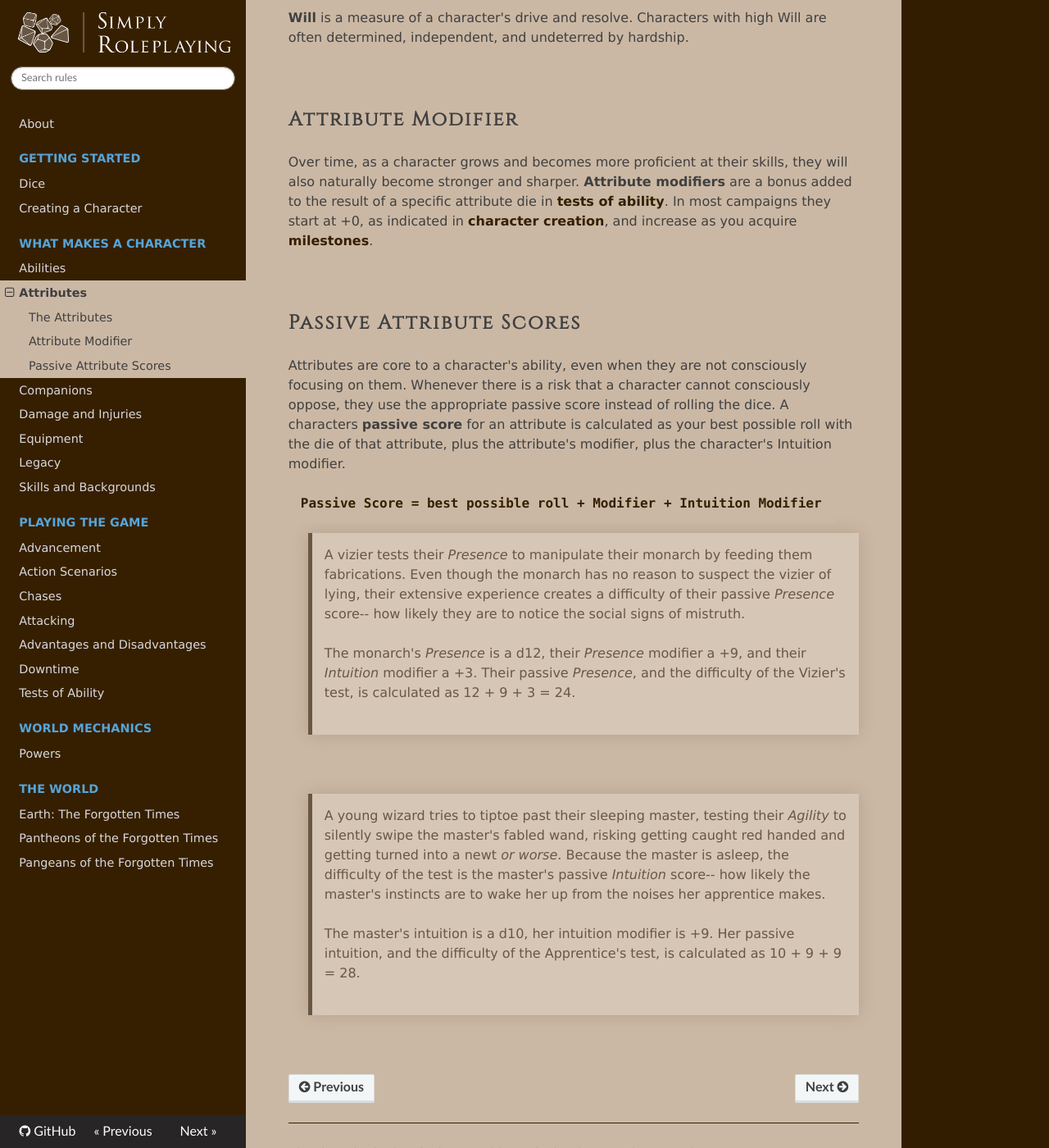
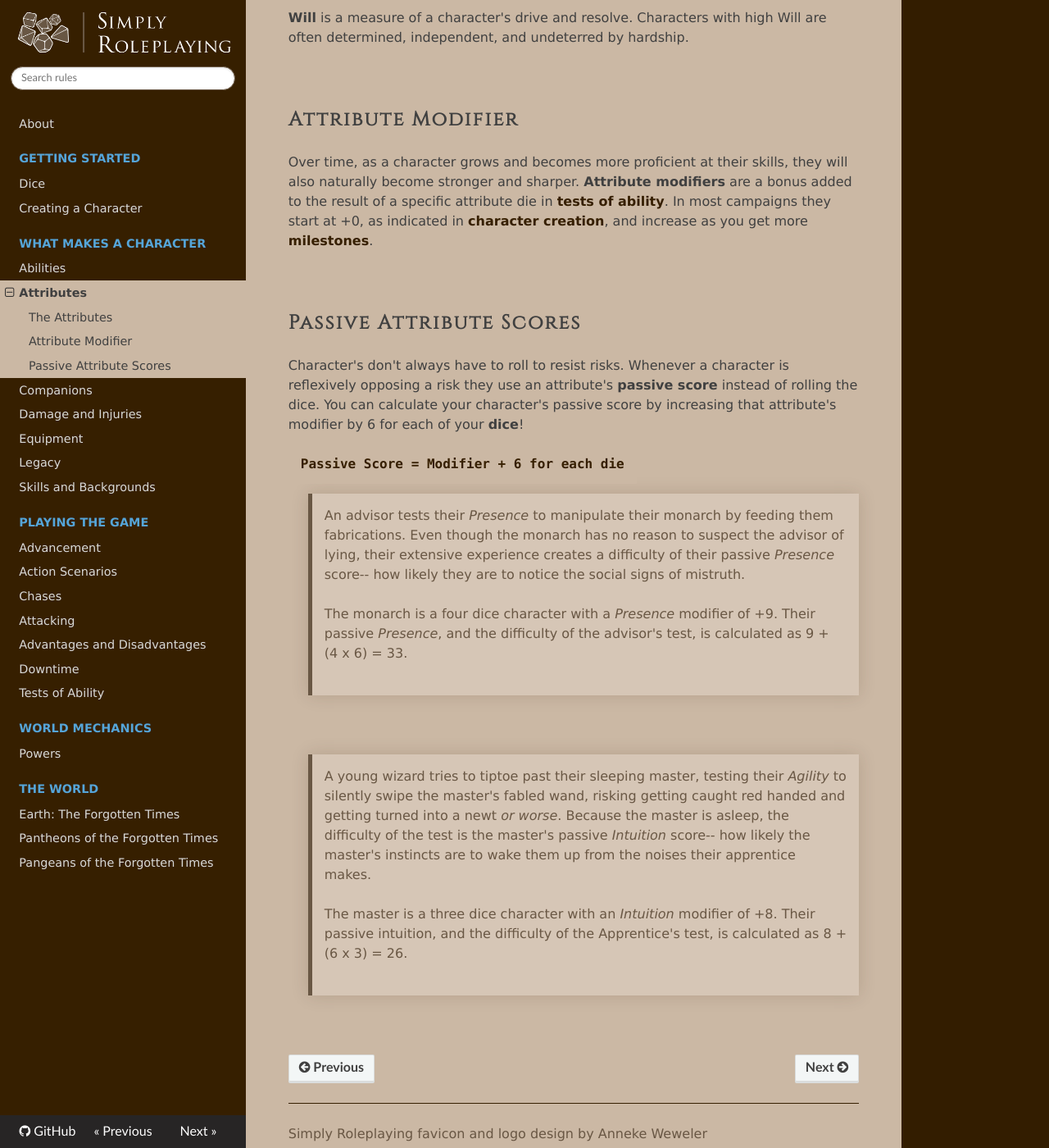
Before and after one commit to TheFifthRider/simply-roleplaying-webapp, an MkDocs documentation site: the page built from docs/character/attributes.md, in a window 1280 px wide and 1400 px high, scrolled down 759 px. Shown: the whole window at 82% size. Built offline with MkDocs 1.6.1, drawn with Linux system fonts in a browser that asks for light colours; nearby versions of some CDN libraries.

Commit message:
feat: Changing passive score to be calculated based on dice and modifier, rather than modifier multiple times

```diff
--- a/docs/character/attributes.md
+++ b/docs/character/attributes.md
@@ -22,24 +22,24 @@ Attributes are the measurement of a character's intrinsic ability, from how stro
 
 ## Attribute Modifier
 
-Over time, as a character grows and becomes more proficient at their skills, they will also naturally become stronger and sharper. **Attribute modifiers** are a bonus added to the result of a specific attribute die in [tests of ability](../gameplay/tests.md). In most campaigns they start at +0, as indicated in [character creation](../getting_started/creation.md), and increase as you acquire [milestones](../gameplay/advancement.md).
+Over time, as a character grows and becomes more proficient at their skills, they will also naturally become stronger and sharper. **Attribute modifiers** are a bonus added to the result of a specific attribute die in [tests of ability](../gameplay/tests.md). In most campaigns they start at +0, as indicated in [character creation](../getting_started/creation.md), and increase as you get more [milestones](../gameplay/advancement.md).
 
 <br/>
 
 ## Passive Attribute Scores
 
-Attributes are core to a character's ability, even when they are not consciously focusing on them. Whenever there is a risk that a character cannot consciously oppose, they use the appropriate passive score instead of rolling the dice. A characters **passive score** for an attribute is calculated as your best possible roll with the die of that attribute, plus the attribute's modifier, plus the character's Intuition modifier.
+Character's don't always have to roll to resist risks. Whenever a character is reflexively opposing a risk they use an attribute's **passive score** instead of rolling the dice. You can calculate your character's passive score by increasing that attribute's modifier by 6 for each of your **dice**!
 
-`Passive Score = best possible roll + Modifier + Intuition Modifier`
+`Passive Score = Modifier + 6 for each die`
 
-> A vizier tests their _Presence_ to manipulate their monarch by feeding them fabrications. Even though the monarch has no reason to suspect the vizier of lying, their extensive experience creates a difficulty of their passive _Presence_ score-- how likely they are to notice the social signs of mistruth.
+> An advisor tests their _Presence_ to manipulate their monarch by feeding them fabrications. Even though the monarch has no reason to suspect the advisor of lying, their extensive experience creates a difficulty of their passive _Presence_ score-- how likely they are to notice the social signs of mistruth.
 >
-> The monarch's _Presence_ is a d12, their _Presence_ modifier a +9, and their _Intuition_ modifier a +3. Their passive _Presence_, and the difficulty of the Vizier's test, is calculated as 12 + 9 + 3 = 24.
+> The monarch is a four dice character with a _Presence_ modifier of +9. Their passive _Presence_, and the difficulty of the advisor's test, is calculated as 9 + (4 x 6) = 33.
 
 <br/>
 
-> A young wizard tries to tiptoe past their sleeping master, testing their _Agility_ to silently swipe the master's fabled wand, risking getting caught red handed and getting turned into a newt _or worse_. Because the master is asleep, the difficulty of the test is the master's passive _Intuition_ score-- how likely the master's instincts are to wake her up from the noises her apprentice makes.
+> A young wizard tries to tiptoe past their sleeping master, testing their _Agility_ to silently swipe the master's fabled wand, risking getting caught red handed and getting turned into a newt _or worse_. Because the master is asleep, the difficulty of the test is the master's passive _Intuition_ score-- how likely the master's instincts are to wake them up from the noises their apprentice makes.
 >
-> The master's intuition is a d10, her intuition modifier is +9. Her passive intuition, and the difficulty of the Apprentice's test, is calculated as 10 + 9 + 9 = 28.
+> The master is a three dice character with an _Intuition_ modifier of +8. Their passive intuition, and the difficulty of the Apprentice's test, is calculated as 8 + (6 x 3)  = 26.
 
 <br/>
```
